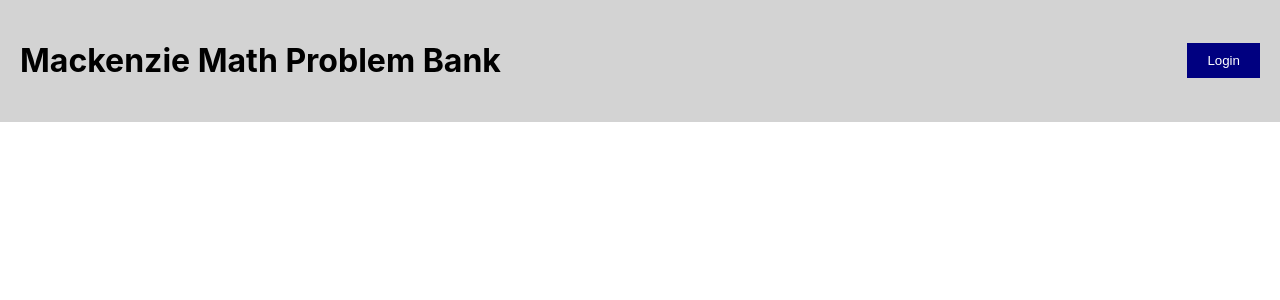
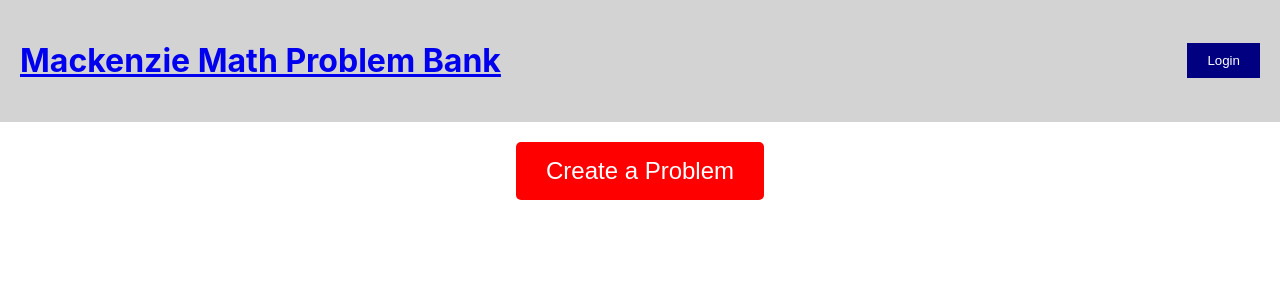
Before and after one commit to Red4Wiz/MackenzieMathClub_ProblemBank, a React (Create React App) app in the folder frontend/: page / in a window 1280 px wide. Shown: the top 300 px of the page. Built offline with nearby package versions, Linux system fonts and the light colour scheme.

Commit message:
added problem creation frontend

```diff
--- a/frontend/src/App.js
+++ b/frontend/src/App.js
@@ -2,6 +2,8 @@ import React from 'react';
 import { BrowserRouter as Router, Route, Routes, Link } from 'react-router-dom';
 import './App.css';
 import LoginPage from './LoginPage';
+import Hero from './Hero';
+import ProblemForm from './ProblemForm';
 
 const App = () => {
   return (
@@ -9,7 +11,9 @@ const App = () => {
       <div className="app">
         <header className="header">
           <div className="header-left">
-            <h1>Mackenzie Math Problem Bank</h1>
+            <Link to="/">
+              <h1>Mackenzie Math Problem Bank</h1>
+            </Link>
           </div>
           <div className="header-right">
             <Link to="/login">
@@ -17,9 +21,13 @@ const App = () => {
             </Link>
           </div>
         </header>
-        <Routes>
-          <Route path="/login" element={<LoginPage />} />
-        </Routes>
+        <div className="content">
+          <Routes>
+            <Route path="/" element={<Hero />} />
+            <Route path="/problem-form" element={<ProblemForm />} />
+            <Route path="/login" element={<LoginPage />} />
+          </Routes>
+        </div>
       </div>
     </Router>
   );
--- /dev/null
+++ b/frontend/src/Hero.css
@@ -0,0 +1,21 @@
+.hero-container {
+    display: flex;
+    justify-content: center;
+    padding-top: 20px;
+    height: 100vh;
+}
+
+.hero-button {
+    background-color: red;
+    color: white;
+    font-size: 24px;
+    padding: 15px 30px;
+    border: none;
+    border-radius: 5px;
+    cursor: pointer;
+    transition: background-color 0.3s ease;
+}
+
+.hero-button:hover {
+    background-color: darkred;
+}
--- /dev/null
+++ b/frontend/src/Hero.js
@@ -0,0 +1,15 @@
+import React from 'react';
+import { Link } from 'react-router-dom';
+import './Hero.css';
+
+const Hero = () => {
+  return (
+    <div className="hero-container">
+      <Link to="/problem-form">
+        <button className="hero-button">Create a Problem</button>
+      </Link>
+    </div>
+  );
+};
+
+export default Hero;
--- /dev/null
+++ b/frontend/src/ProblemForm.css
@@ -0,0 +1,56 @@
+.problem-form-container {
+    display: flex;
+    justify-content: center;
+    align-items: center;
+    height: 100%;
+    padding-top: 50px;
+  }
+
+  .problem-form {
+    background-color: #f2f2f2;
+    width: 70%;
+    max-width: 600px;
+    padding: 30px;
+    border-radius: 5px;
+    box-shadow: 0px 0px 10px rgba(0, 0, 0, 0.1);
+  }
+
+  .problem-form h2 {
+    margin-bottom: 20px;
+    text-align: center;
+  }
+
+  .problem-form label {
+    display: block;
+    margin-bottom: 10px;
+    font-weight: bold;
+  }
+
+  .problem-form input,
+  .problem-form textarea {
+    width: 100%;
+    padding: 10px;
+    border: 1px solid #ccc;
+    border-radius: 5px;
+    margin-bottom: 20px;
+  }
+
+  .problem-form textarea {
+    height: 150px;
+  }
+
+  .problem-form button {
+    background-color: red;
+    color: white;
+    font-size: 18px;
+    padding: 10px 20px;
+    border: none;
+    border-radius: 5px;
+    cursor: pointer;
+    width: 100%;
+    transition: background-color 0.3s ease;
+  }
+
+  .problem-form button:hover {
+    background-color: darkred;
+  }
--- /dev/null
+++ b/frontend/src/ProblemForm.js
@@ -0,0 +1,40 @@
+import React from 'react';
+import './ProblemForm.css';
+
+const ProblemForm = () => {
+  const handleSubmit = (e) => {
+    e.preventDefault();
+    // Handle form submission logic here
+  };
+
+  return (
+    <div className="problem-form-container">
+      <form onSubmit={handleSubmit} className="problem-form">
+        <h2>Create a Problem</h2>
+        <label>
+          Title:
+          <input type="text" name="title" />
+        </label>
+        <label>
+          Statement:
+          <textarea name="statement" />
+        </label>
+        <label>
+          Solution:
+          <textarea name="solution" />
+        </label>
+        <label>
+          Problem Tags:
+          <input type="text" name="problemTags" />
+        </label>
+        <label>
+          Contest Tags:
+          <input type="text" name="contestTags" />
+        </label>
+        <button type="submit">Submit</button>
+      </form>
+    </div>
+  );
+};
+
+export default ProblemForm;
```
Also changed, not shown: frontend/src/App.css (line endings or trailing spaces).
